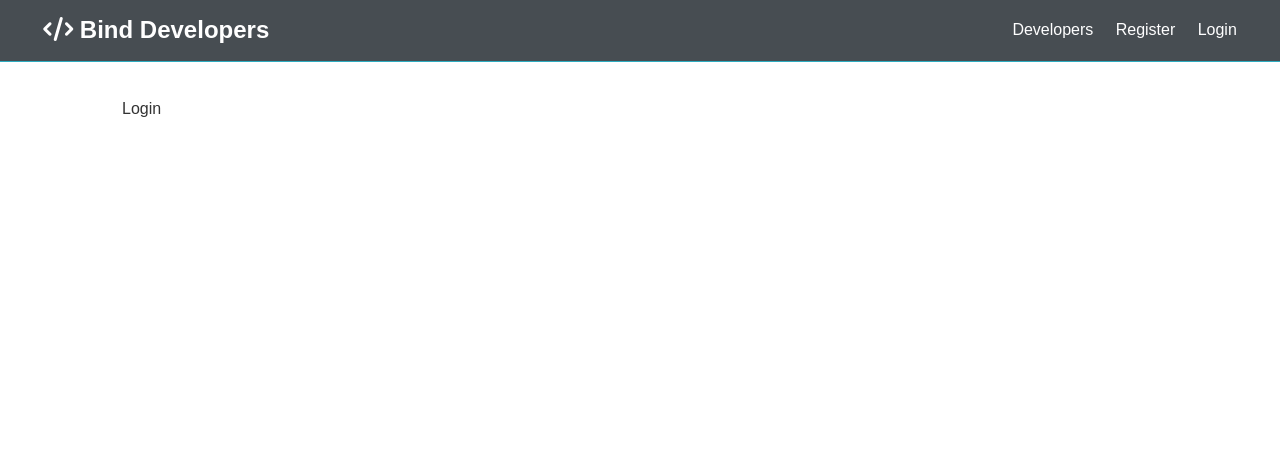
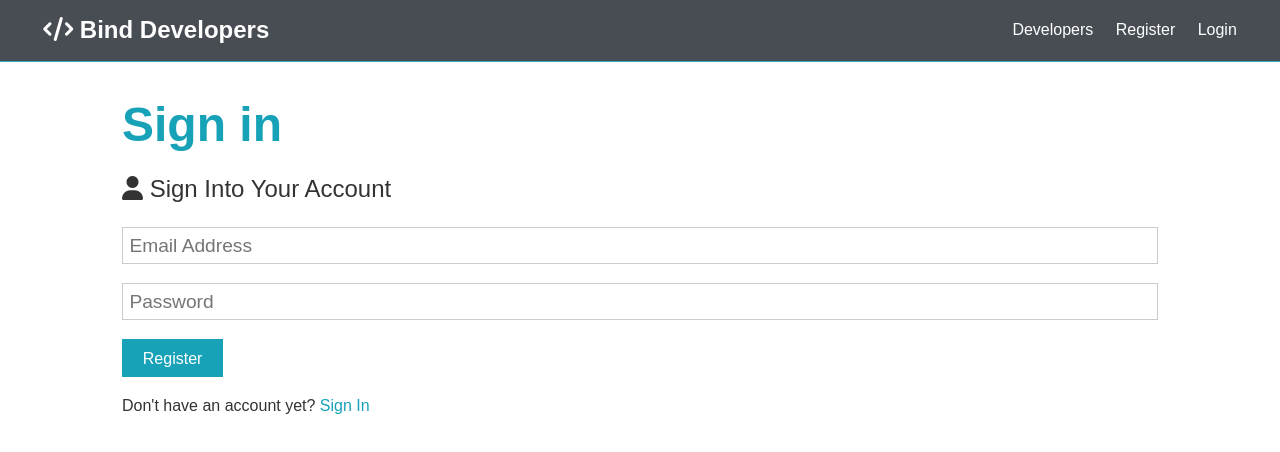
Before and after one commit to VPihalov/Social-network, a React (Create React App) app in the folder client/: page /login in a window 1280 px wide. Shown: the top 452 px of the page. Built offline with nearby package versions, Linux system fonts and the light colour scheme.

Commit message:
feat(Register component): register component created

```diff
--- a/client/src/components/auth/Login.js
+++ b/client/src/components/auth/Login.js
@@ -1,10 +1,57 @@
-import React from 'react'
+import React, {Fragment, useState} from 'react';
+import {Link} from 'react-router-dom';
 
 const Login = () => {
+	//formData - our state - all widgets on the form
+	//formDate is like state = {formData: {}}
+	//setFormData - function to update state
+	//setFormData - is like this.setState - pass new state
+	const [formData, setFormData] = useState({
+		email: '',
+		password: '',
+	});
+
+	const {email, password} = formData;
+	const onChange = e => setFormData({...formData, [e.target.name]: e.target.value});
+	const onSubmit = async e => {
+		e.preventDefault();
+		console.log('Sing in success')
+	}
+
 	return (
-		<div>
-			Login
-		</div>
+		<Fragment>
+			<h1 className="large text-primary">Sign in</h1>
+				<p className="lead"><i className="fas fa-user"></i> Sign Into Your Account</p>
+				<form className="form" onSubmit={e => onSubmit(e)}>
+					<div className="form-group">
+						<input
+							type="email"
+							placeholder="Email Address"
+							name="email"
+							value={email}
+							onChange={e => onChange(e)}
+							required
+						/>
+					</div>
+					<div className="form-group">
+						<input
+							type="password"
+							placeholder="Password"
+							name="password"
+							value={password}
+							onChange={e => onChange(e)}
+							required
+							minLength="6"
+						/>
+					</div>
+					<div className="form-group">
+					</div>
+					<input type="submit" className="btn btn-primary" value="Register" />
+				</form>
+				<p className="my-1">
+					Don't have an account yet? <Link to="/register">Sign In</Link>
+				</p>
+		</Fragment>
 	)
 };
 
--- a/client/src/components/auth/Register.js
+++ b/client/src/components/auth/Register.js
@@ -1,5 +1,5 @@
-import React, {Fragment, useState} from 'react'
-import { set } from 'mongoose';
+import React, {Fragment, useState} from 'react';
+import {Link} from 'react-router-dom';
 
 const Register = () => {
 	//formData - our state - all widgets on the form
@@ -15,12 +15,12 @@
 
 	const {name, email, password, password2} = formData;
 	const onChange = e => setFormData({...formData, [e.target.name]: e.target.value});
-	const onSubmit = e => {
+	const onSubmit = async e => {
 		e.preventDefault();
 		if(password !== password2) {
 			console.log("Passwords do not match");
 		} else {
-			console.log(formData)
+			console.log("User created");
 		}
 	}
 
@@ -78,7 +78,7 @@
 					<input type="submit" className="btn btn-primary" value="Register" />
 				</form>
 				<p className="my-1">
-					Already have an account? <a href="login.html">Sign In</a>
+					Already have an account? <Link to="/login">Sign In</Link>
 				</p>
 		</Fragment>
 	)
```
